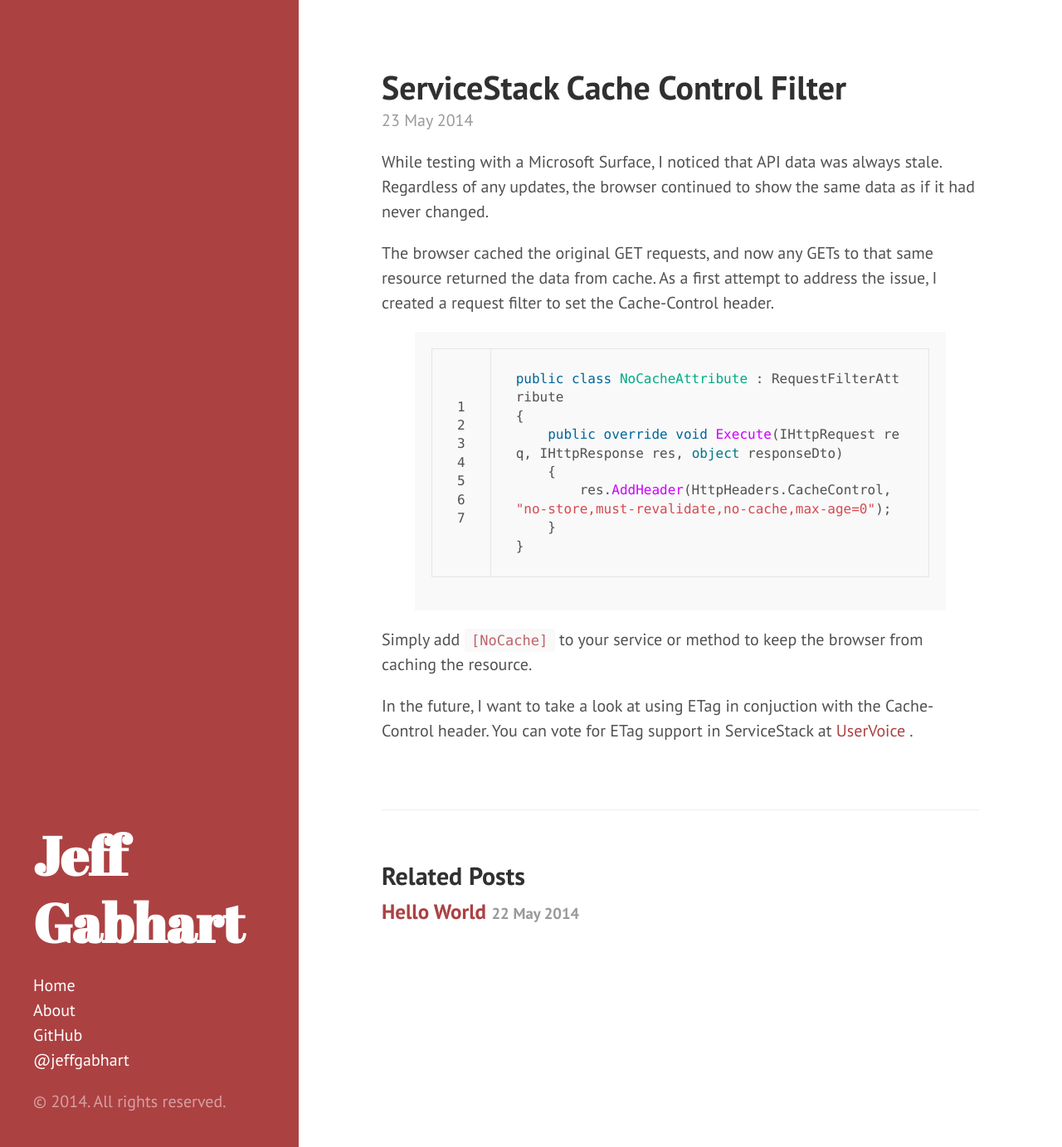
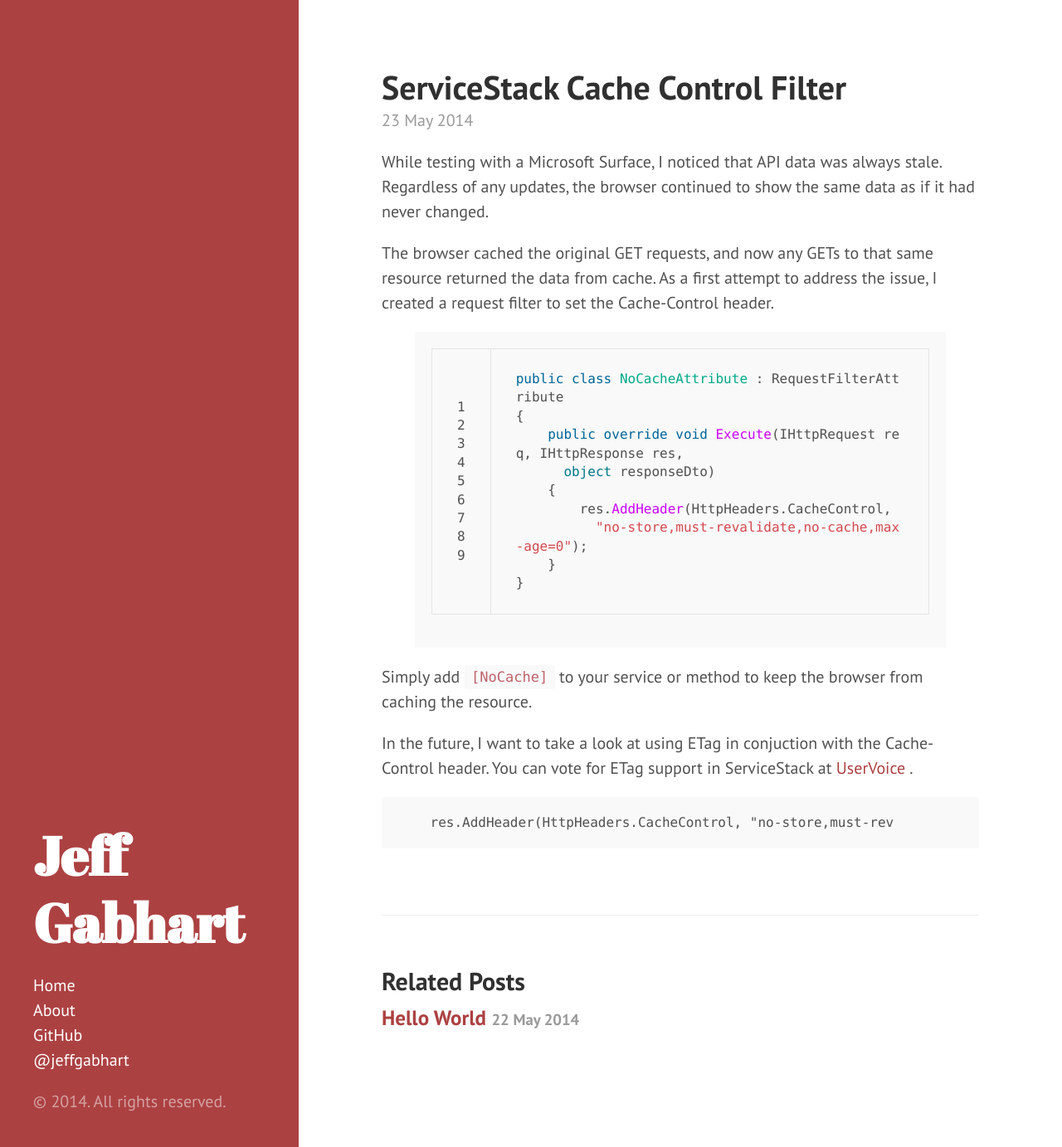
Before and after one commit to jeffgabhart/jeffgabhart.github.io, a Jekyll site: the page built from _posts/2014-05-23-servicestack-cache-control-filter.md, in a window 1280 px wide and 1383 px high. Shown: the whole window at 83% size. Built offline with Jekyll 4.4.1, drawn with Linux system fonts in a browser that asks for light colours; Markdown is read by kramdown in place of the engine named in the settings.

Commit message:
Fix unfortunate code wrapping.

```diff
--- a/_posts/2014-05-23-servicestack-cache-control-filter.md
+++ b/_posts/2014-05-23-servicestack-cache-control-filter.md
@@ -12,9 +12,11 @@ The browser cached the original GET requests, and now any GETs to that same reso
 {% highlight csharp linenos %}
 public class NoCacheAttribute : RequestFilterAttribute
 {
-    public override void Execute(IHttpRequest req, IHttpResponse res, object responseDto)
+    public override void Execute(IHttpRequest req, IHttpResponse res,
+      object responseDto)
     {
-        res.AddHeader(HttpHeaders.CacheControl, "no-store,must-revalidate,no-cache,max-age=0");
+        res.AddHeader(HttpHeaders.CacheControl,
+          "no-store,must-revalidate,no-cache,max-age=0");
     }
 }
 {% endhighlight %}
@@ -24,3 +26,5 @@ Simply add `[NoCache]` to your service or method to keep the browser from cachin
 In the future, I want to take a look at using ETag in conjuction with the Cache-Control header. You can vote for ETag support in ServiceStack at [UserVoice][user-voice] .
 
   [user-voice]: https://servicestack.uservoice.com/forums/176786-feature-requests/suggestions/4470997-add-etag-if-none-match-support-to-enable-client 'ServiceStack Feature Request - ETag'
+
+        res.AddHeader(HttpHeaders.CacheControl, "no-store,must-rev
```
